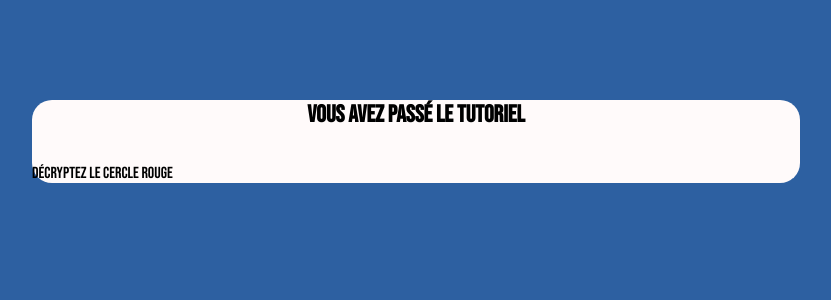
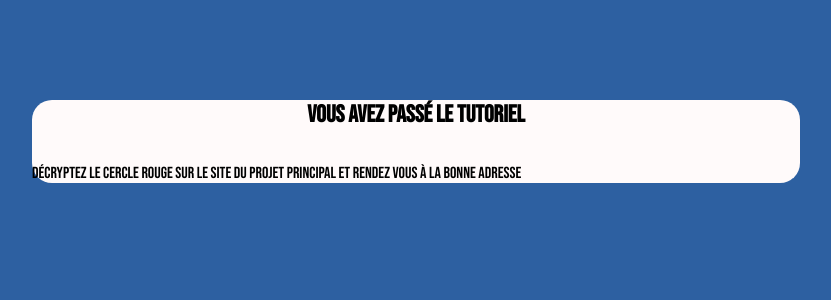
Before and after one commit to lizardman2297/La-chasse-au-tresor-CS-GROUP, a PHP site: page /page/a845965.php in a window 1280 px wide. Shown: the top 300 px of the page, without its empty margins (224-1055 px from the left). Run offline with PHP 8.4, Linux system fonts and the light colour scheme.

Commit message:
Update a845965.php

```diff
--- a/page/a845965.php
+++ b/page/a845965.php
@@ -9,7 +9,7 @@
         <h1>Vous avez passé le tutoriel</h1>
         <br/>
         <div class="corePage1">
-            <p>Décryptez le cercle rouge</p>
+            <p>Décryptez le cercle rouge sur le site du projet principal et rendez vous à la bonne adresse</p>
         </div>
     </body>
 </html>
```
